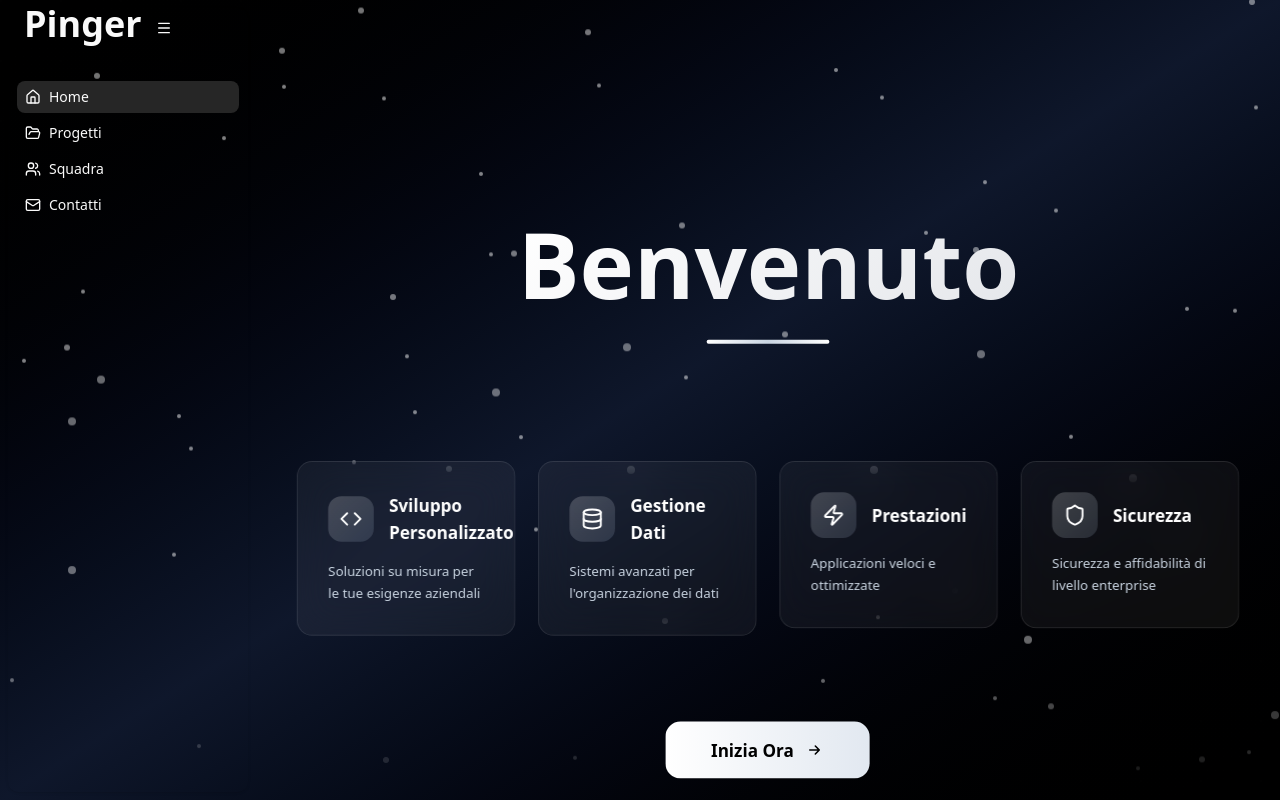
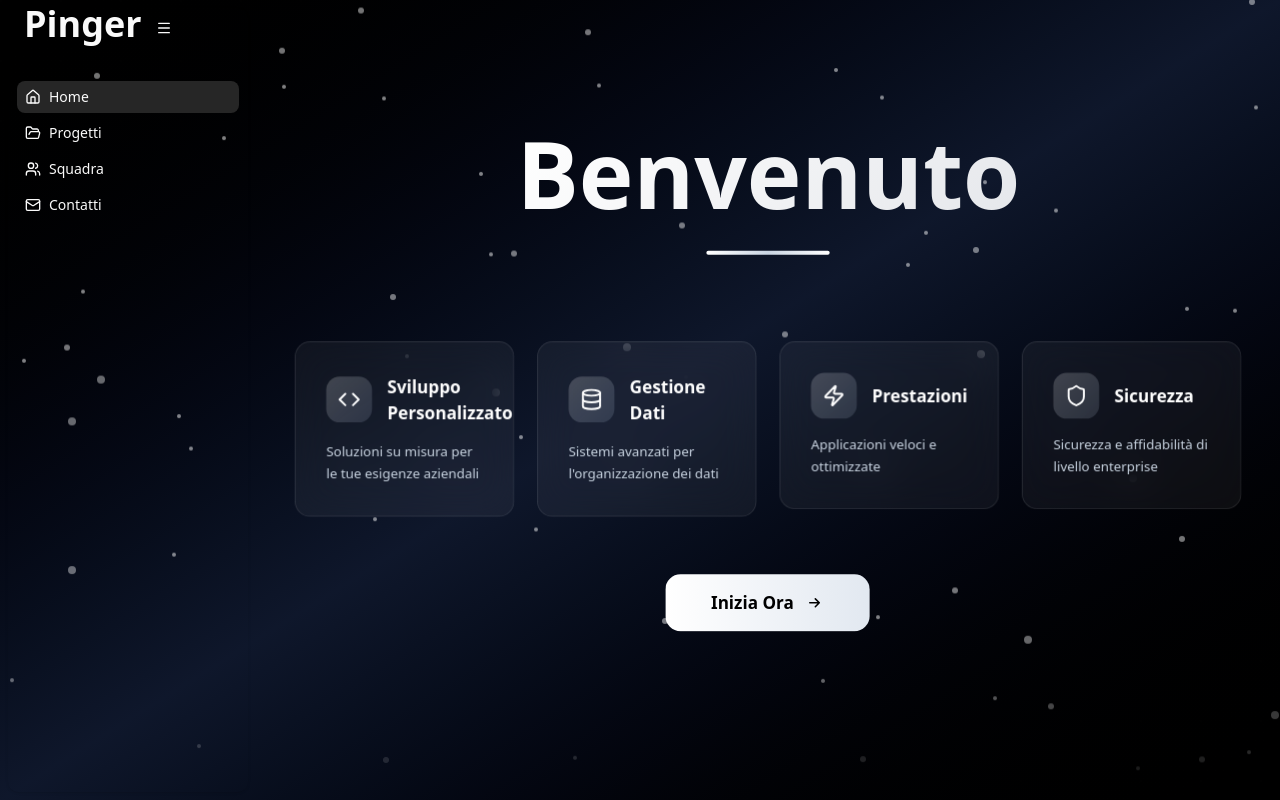
Before and after one commit to Santonastaso/pinger_website, a React (Vite) app: page / in a window 1280 px wide. Shown: the top 800 px of the page. Built offline with nearby package versions, Linux system fonts and the light colour scheme.

Commit message:
Reduce empty space at top: move Benvenuto closer to header, tighten spacing

```diff
--- a/src/pages/Home.tsx
+++ b/src/pages/Home.tsx
@@ -12,7 +12,7 @@ const Home = () => {
   ];
 
   return (
-    <div className="w-full min-h-screen flex flex-col items-center justify-center px-4 py-20 relative z-50">
+    <div className="w-full min-h-screen flex flex-col items-center justify-start px-4 pt-8 relative z-50">
         {/* Main hero content */}
         <ScrollAnimated fadeInDistance={60} delay={0}>
           <div className="text-center max-w-4xl mx-auto">
@@ -27,7 +27,7 @@ const Home = () => {
 
         {/* Feature cards */}
         <ScrollAnimated fadeInDistance={50} delay={200}>
-          <div className="mt-16 grid grid-cols-1 md:grid-cols-2 lg:grid-cols-4 gap-6 max-w-6xl mx-auto w-full">
+          <div className="mt-8 grid grid-cols-1 md:grid-cols-2 lg:grid-cols-4 gap-6 max-w-6xl mx-auto w-full">
             {features.map((feature, index) => (
               <InteractiveParticles key={index} particleCount={8}>
                 <div
@@ -58,7 +58,7 @@ const Home = () => {
 
         {/* Call to action */}
         <ScrollAnimated fadeInDistance={50} delay={600}>
-          <div className="mt-20">
+          <div className="mt-12">
             <InteractiveParticles particleCount={16}>
               <button
                 onClick={() => {
```
